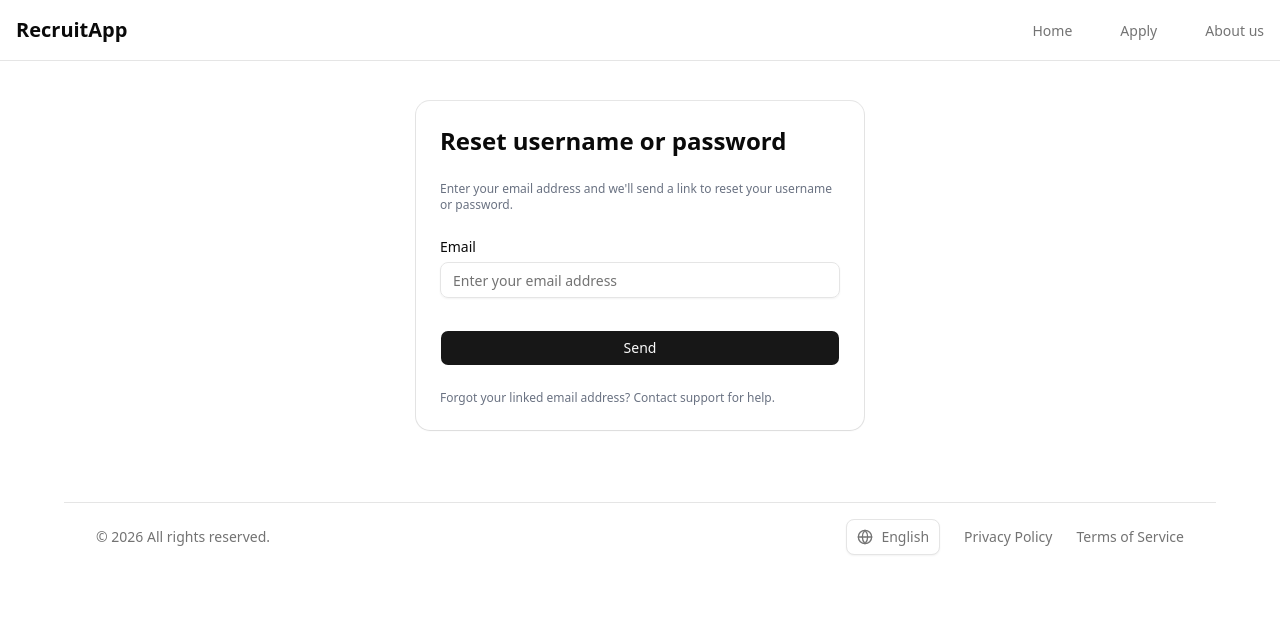
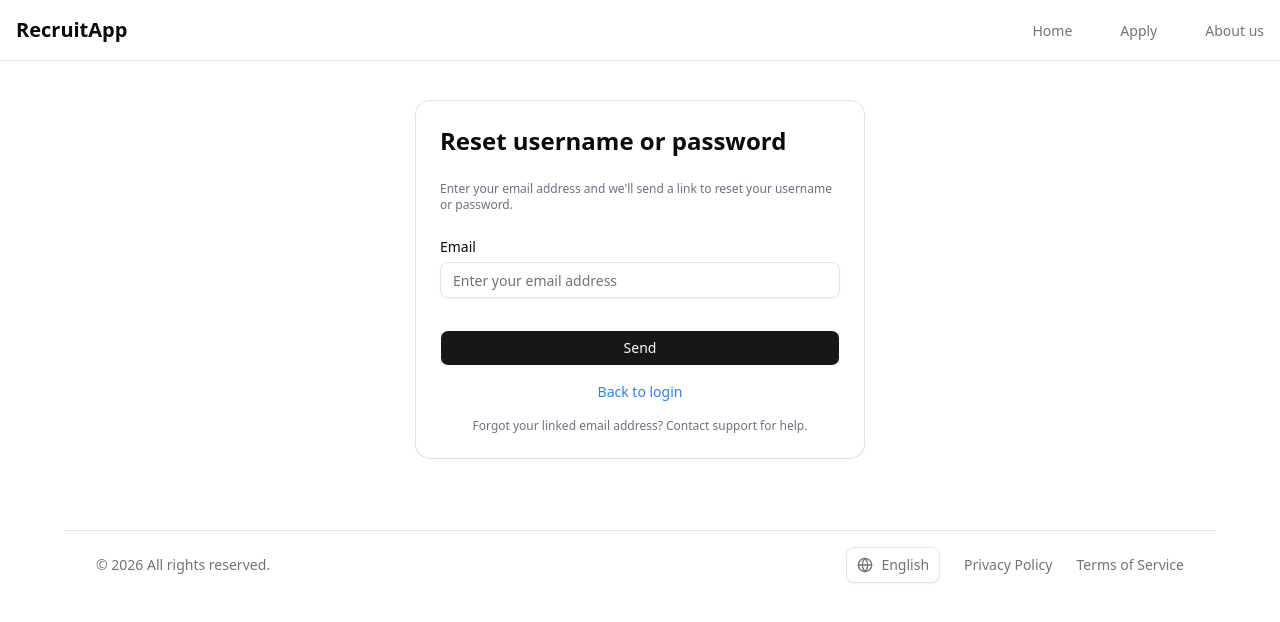
Before and after one commit to JonathanVarild/IV1201-group7-recruitment-application, a Next.js app: page /en/resetcredentials in a window 1280 px wide. Shown: the top 622 px of the page. Built offline with nearby package versions, Linux system fonts and the light colour scheme.

Commit message:
added button to back to login page from reset password/username window

```diff
--- a/app/[locale]/login/page.tsx
+++ b/app/[locale]/login/page.tsx
@@ -86,7 +86,7 @@ const LoginPage = () => {
           <Button type="submit" className="w-full mt-4" disabled={isSubmitting}>
             {isSubmitting ? t("submitting") : t("submitButton")}
           </Button>
-          <Link href="/resetcredentials" className="text-blue-500 text-center">
+          <Link href="/resetcredentials" className="block text-center text-blue-500">
             {t("forgotPasswordUsername")}
           </Link>
         </form>
--- a/app/[locale]/resetcredentials/page.tsx
+++ b/app/[locale]/resetcredentials/page.tsx
@@ -7,6 +7,7 @@ import { Card } from "@/components/ui/card";
 import { Input } from "@/components/ui/input";
 import { Button } from "@/components/ui/button";
 import { useForm } from "react-hook-form";
+import Link from "next/link";
 
 /**
  * SHOULD MOCK AN EMAIL BEING SENT (IF IT IS TOO HARD TO ACTUALLY IMPLEMENT)
@@ -29,8 +30,11 @@ const ResetCredentialsPage = () => {
           <Button type="submit" className="w-full mt-4">
             {t("sendResetLink")}
           </Button>
+          <Link href="/login" className="block text-center text-blue-500">
+            {t("backToLogin")}
+          </Link>
+          <p className="text-xs text-gray-500 text-center">{t("forgotEmail")}</p>
         </form>
-        <p className="text-xs text-gray-500">{t("forgotEmail")}</p>
       </Card>
     </div>
   );
--- a/messages/en.json
+++ b/messages/en.json
@@ -71,6 +71,7 @@
     },
     "forgotEmail": "Forgot your linked email address? Contact support for help.",
     "description": "Enter your email address and we'll send a link to reset your username or password.",
-    "sendResetLink": "Send"
+    "sendResetLink": "Send",
+    "backToLogin": "Back to login"
   }
 }
--- a/messages/sv.json
+++ b/messages/sv.json
@@ -71,6 +71,7 @@
     },
     "forgotEmail": "Har du glömt din kopplade e-postadress? Kontakta supporten för hjälp.",
     "description": "Ange din e-postadress så skickar vi en länk för att återställa ditt användarnamn eller lösenord.",
-    "sendResetLink": "Skicka"
+    "sendResetLink": "Skicka",
+    "backToLogin": "Tillbaka till inloggning"
   }
 }
```
